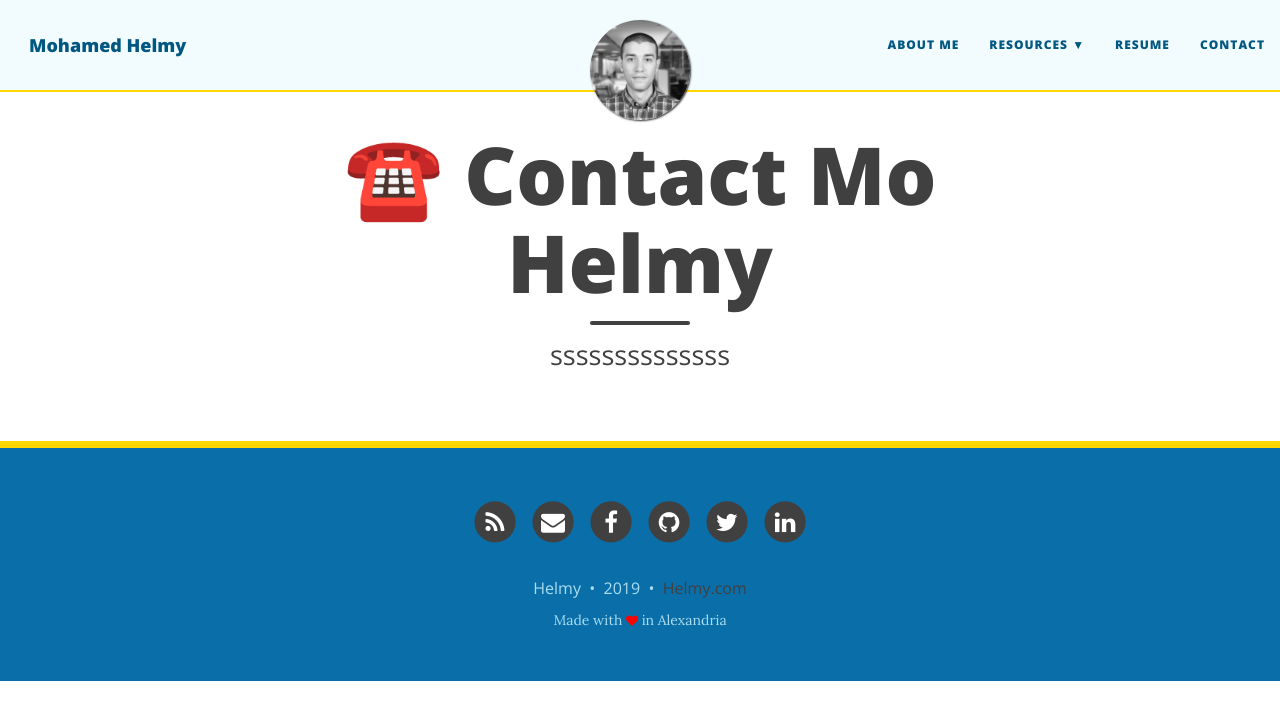
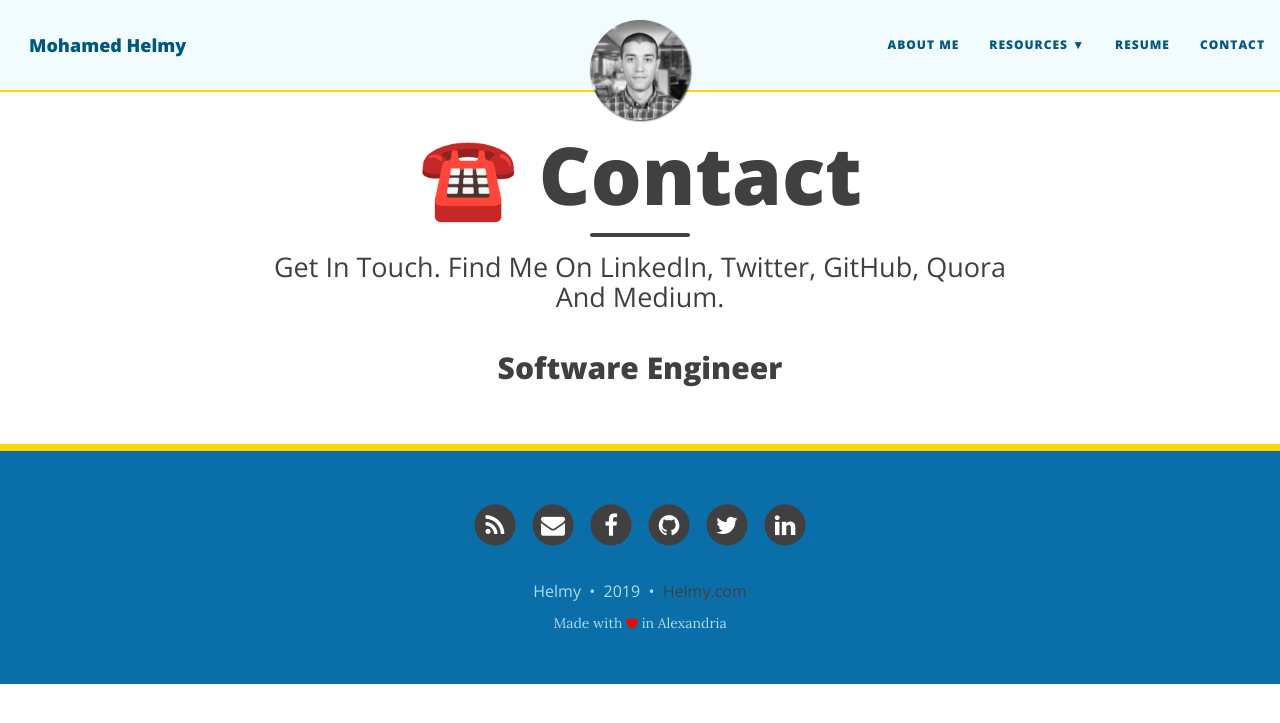
Before and after one commit to M-Helmy/m-helmy.github.io, a Jekyll site: the page built from contact.md, in a window 1280 px wide. Shown: the top 723 px of the page. Built offline with Jekyll 4.4.1, drawn with Linux system fonts in a browser that asks for light colours; nearby versions of some CDN libraries.

Commit message:
Update contact.md

```diff
--- a/contact.md
+++ b/contact.md
@@ -1,6 +1,6 @@
 ---
 layout: page
-title: ☎️ Contact Mo Helmy
+title: ☎️ Contact
 subtitle: Get In Touch. Find Me On LinkedIn, Twitter, GitHub, Quora And Medium.
-subtitle: ssssssssssssss
 ---
+<h2 style="text-align:center;">Software Engineer</h2>
```
